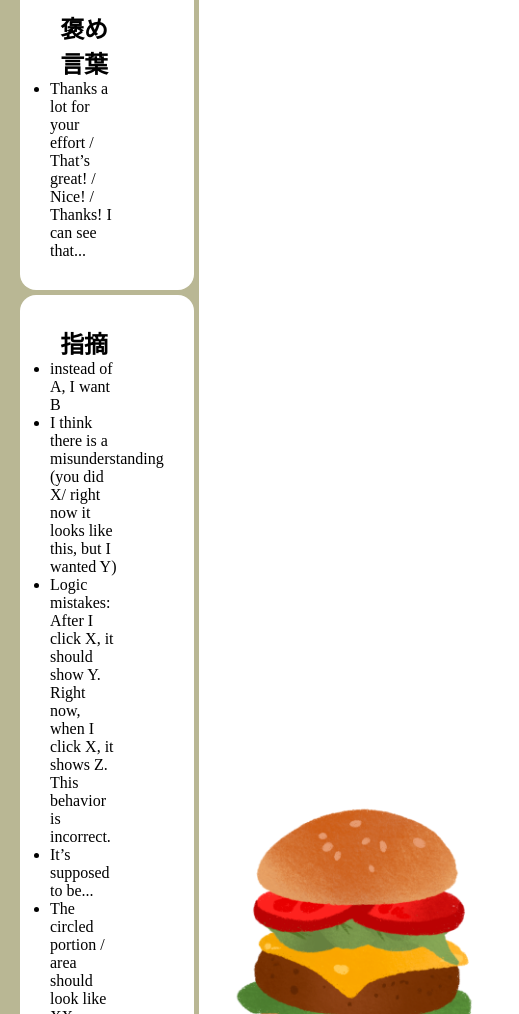
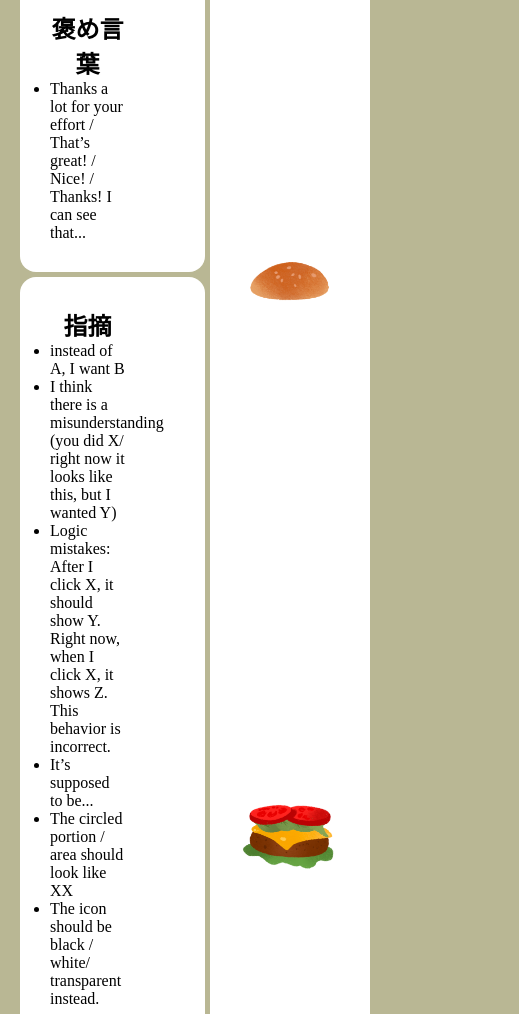
Before and after one commit to sheleoni/koto-burger, a plain HTML site: page index.html in a window 390 px wide. Shown: the part 86-1100 px from the top of the page, 519 px wide, since content can reach past the window. Drawn offline with Linux system fonts and the light colour scheme.

Commit message:
feat: split hamburger into three parts

```diff
--- a/index.html
+++ b/index.html
@@ -46,7 +46,10 @@
 </section>
 
 <section id="hamburger">
-    <img id="hamburger-BLT" src="img/hamburger_BLT.png">
+    <!-- <img id="hamburger-BLT" src="img/hamburger_BLT.png"> -->
+    <img id="hamburger-top" src="img/Grouped_Hamburger_Parts/Top_Burger.png">
+    <img id="hamburger-middle" src="img/Grouped_Hamburger_Parts/Middle_Burger.png">
+    <img id="hamburger-bottom" src="img/Grouped_Hamburger_Parts/Bottom_Burger.png">
 </section>
 
 </section>
--- a/styles.css
+++ b/styles.css
@@ -37,16 +37,6 @@ body {
     grid-area: follow-up;
 }
 
-/* Burger */
-#hamburger {
-    grid-area: hamburger;
-}
-
-#hamburger-BLT {
-    max-height: 300px;
-    vertical-align: middle;
-}
-
 /* All content boxes */
 #content>* {
     display: flex;
@@ -78,3 +68,19 @@ ul {
     margin: 0px;
     padding: 0px;
 }
+
+/* Burger */
+#hamburger {
+    grid-area: hamburger;
+    display: grid;
+}
+
+#hamburger-BLT {
+    max-height: 300px;
+    vertical-align: middle;
+}
+
+/* Hamburger images size */
+#hamburger>* {
+    width: 100px;
+}
```
